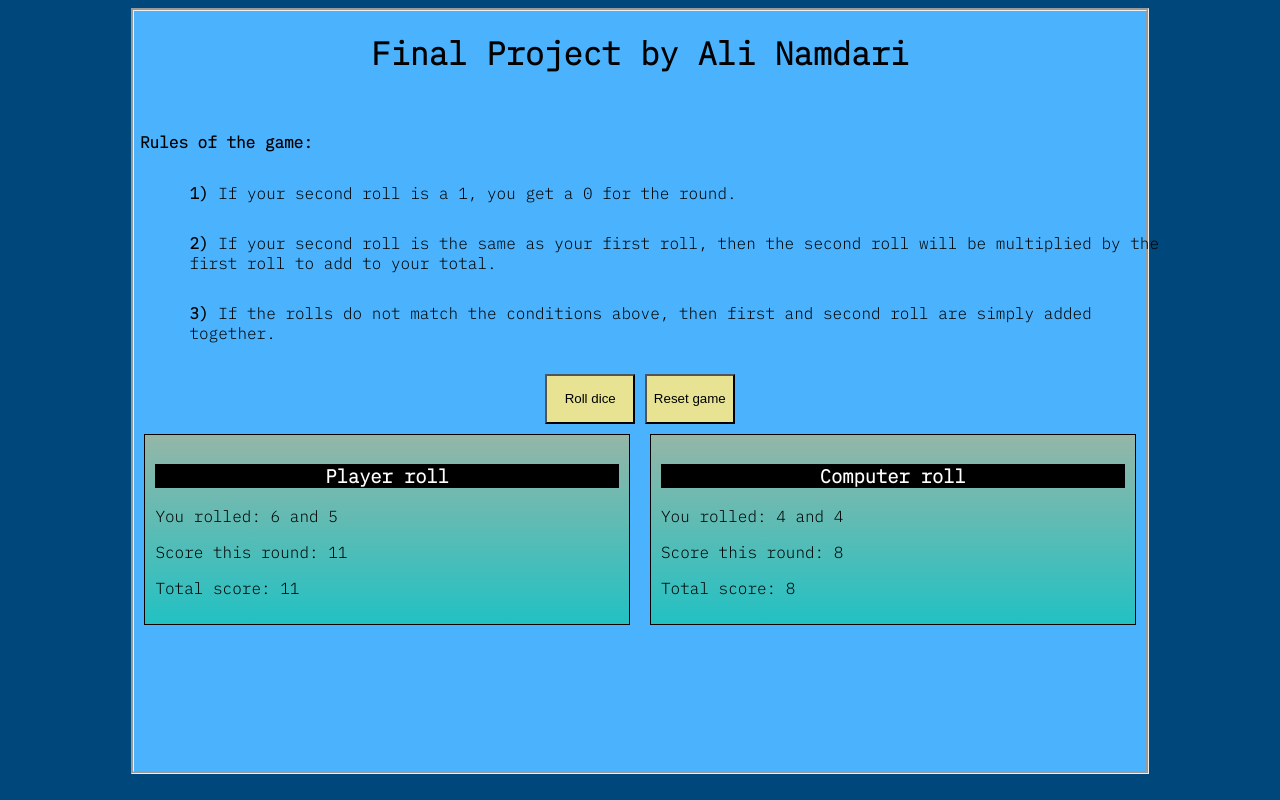
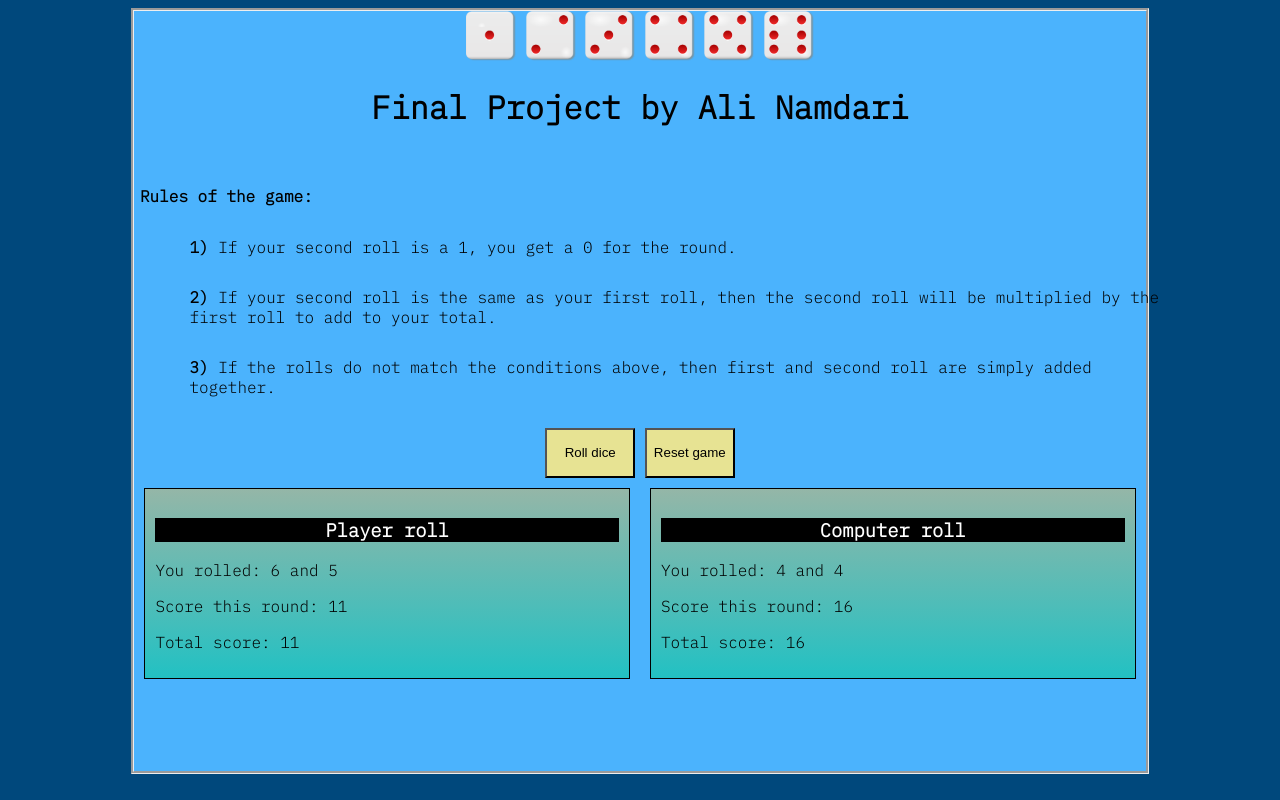
Before and after one commit to Ali-Namdari/Project, a plain HTML site: page index.html in a window 1280 px wide. Both pictures are taken after a click on the button "Roll dice". Drawn offline with Linux system fonts and the light colour scheme.

Commit message:
Added images
Added images

```diff
--- a/index.html
+++ b/index.html
@@ -9,6 +9,12 @@
 
 <body>
     <div class="content">
+        <img src="images/dice-1-md.png" alt="1">
+        <img src="images/dice-2-md.png" alt="2">
+        <img src="images/dice-3-md.png" alt="3">
+        <img src="images/dice-4-md.png" alt="4">
+        <img src="images/dice-5-md.png" alt="5">
+        <img src="images/dice-6-md.png" alt="6">
         <h1>Final Project by Ali Namdari</h1>
         <br>
         <div>
--- a/scripts/project.js
+++ b/scripts/project.js
@@ -41,8 +41,10 @@ rollBtn.addEventListener('click', function () {
         computerRoll2 = computer.roll();
 
 
-        if (playerRoll1 == 1 || playerRoll2 == 1) {
+        if (playerRoll2 == 1) {
             player.roundScore = 0;
+        }else if(playerRoll1 == playerRoll2){
+            player.roundScore = playerRoll1 *playerRoll2;
         }else{
             player.roundScore = playerRoll1 + playerRoll2;
         }
@@ -51,8 +53,10 @@ rollBtn.addEventListener('click', function () {
             player.total += player.roundScore;
             playerTotal.innerHTML = `Total score: ${player.total}`;
 
-        if (computerRoll1 == 1 || computerRoll2 == 1) {
+        if (computerRoll2 == 1) {
             computer.roundScore = 0;
+        }else if(computerRoll1 == computerRoll2){
+            computer.roundScore = computerRoll1 * computerRoll2;
         } else{
             computer.roundScore = computerRoll1 + computerRoll2;
         }
```
